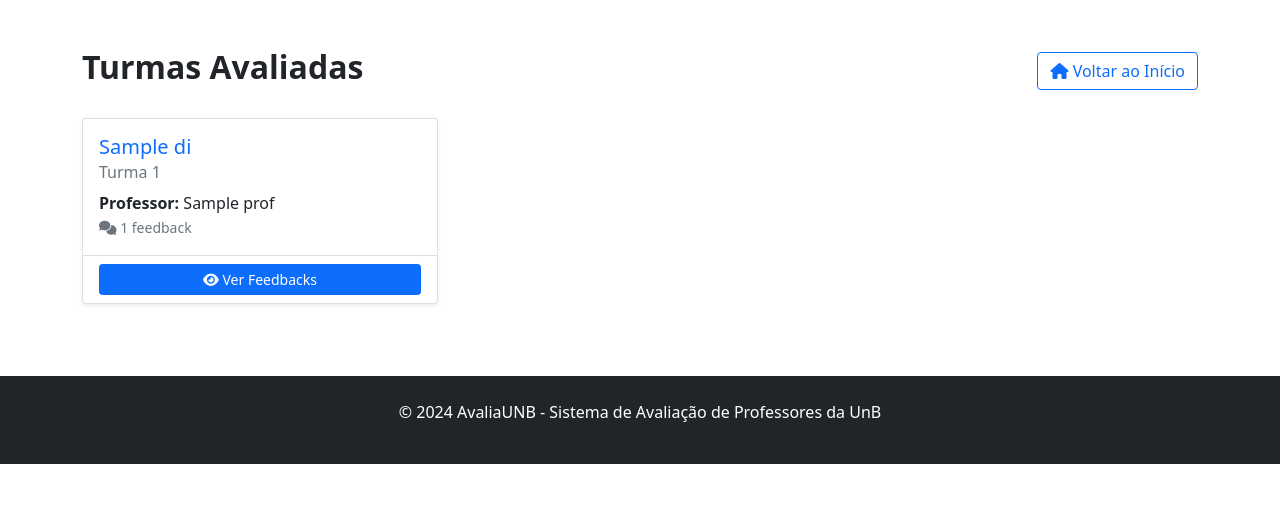
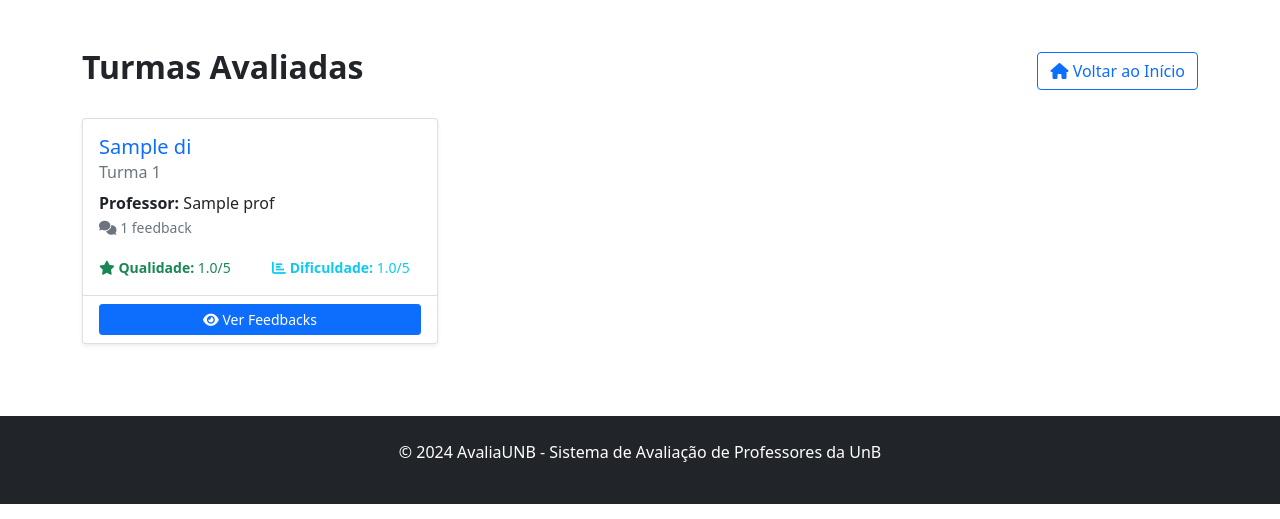
Before and after one commit to leandro-coelhos/AvaliaUNB, a Flask app: page /turmas-avaliadas in a window 1280 px wide. Shown: the part 56-575 px from the top of the page. Run offline with Flask 3, Linux system fonts and the light colour scheme; the visitor is signed in with stand-in values (Sample User, id 1); tables that the repository leaves empty hold one stand-in row (values such as "Sample post"); parts of the project's set-up code (start-up, migrations or seed data) failed here and were passed over.

Commit message:
Assistant checkpoint: Adicionar médias de notas na página de turmas avaliadas
Assistant generated file changes:
- main.py: Adicionar cálculo de médias na listagem de turmas avaliadas
- templates/turmas_avaliadas.html: Adicionar exibição das médias de qualidade e dificuldade

---

User prompt:

nas paginas das turmas avaliadas, indique a media das notas que os alunos dao

Replit-Commit-Author: Assistant
Replit-Commit-Session-Id: b056209b-5aec-448b-a2a3-ea6db6d0f1d9

```diff
--- a/main.py
+++ b/main.py
@@ -161,14 +161,16 @@ def listar_turmas_avaliadas():
         flash('Você precisa estar logado para acessar esta página!', 'error')
         return redirect(url_for('login'))
 
-    # Buscar todas as combinações únicas de turma/professor que têm feedbacks
+    # Buscar todas as combinações únicas de turma/professor que têm feedbacks com médias
     turmas_professores = db.session.query(
         Feedback.pfk_Num_Idf_Tur,
         Feedback.pfk_Cod_Prof,
         Turma.Num_Idf_Tur,
         Professor.Nom_Prof,
         Disciplina.Nom_Dis,
-        db.func.count(Feedback.pfk_Num_Idf_Usr).label('total_feedbacks')
+        db.func.count(Feedback.pfk_Num_Idf_Usr).label('total_feedbacks'),
+        db.func.avg(Feedback.Qual).label('media_qualidade'),
+        db.func.avg(Feedback.Nvl_Dif).label('media_dificuldade')
     ).join(
         Turma, Feedback.pfk_Num_Idf_Tur == Turma.Num_Idf_Tur
     ).join(
--- a/templates/turmas_avaliadas.html
+++ b/templates/turmas_avaliadas.html
@@ -40,6 +40,20 @@
                                             {{ tp.total_feedbacks }} feedback{{ 's' if tp.total_feedbacks != 1 else '' }}
                                         </small>
                                     </p>
+                                    <div class="row mt-2">
+                                        <div class="col-6">
+                                            <small class="text-success">
+                                                <i class="fas fa-star"></i>
+                                                <strong>Qualidade:</strong> {{ "%.1f"|format(tp.media_qualidade) }}/5
+                                            </small>
+                                        </div>
+                                        <div class="col-6">
+                                            <small class="text-info">
+                                                <i class="fas fa-chart-bar"></i>
+                                                <strong>Dificuldade:</strong> {{ "%.1f"|format(tp.media_dificuldade) }}/5
+                                            </small>
+                                        </div>
+                                    </div>
                                 </div>
                                 <div class="card-footer bg-transparent">
                                     <a href="{{ url_for('ver_feedbacks', turma_id=tp.pfk_Num_Idf_Tur, professor_id=tp.pfk_Cod_Prof) }}"
```
